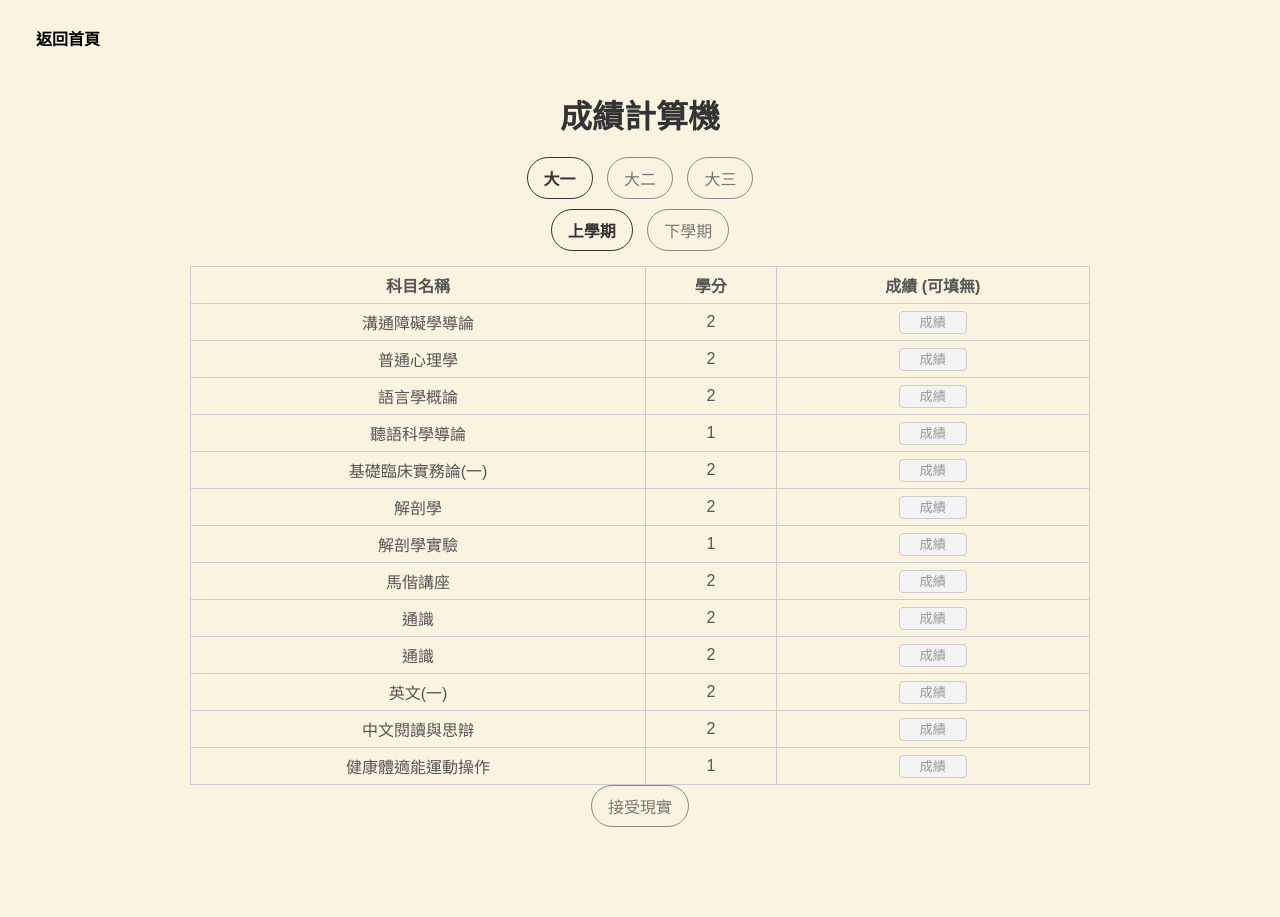
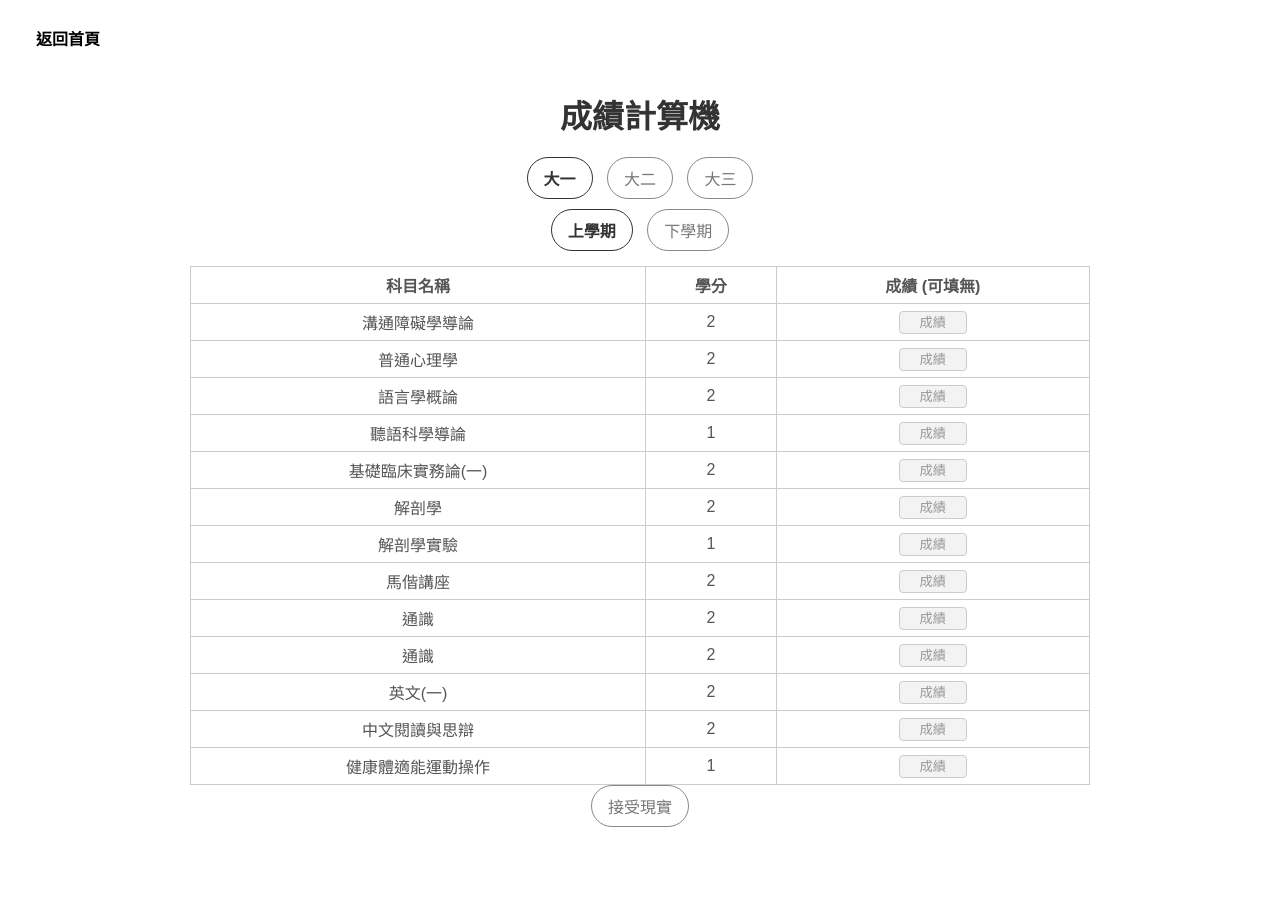
Before and after one commit to bensoncheng1118-coder/my-backend1, a Flask app: page /grade_calculator in a window 1280 px wide. Run offline with Flask 3, Linux system fonts and the light colour scheme; data that the repository does not hold is empty; some libraries are stand-ins or nearby versions.

Commit message:
Update grade_calculator.html

```diff
--- a/templates/grade_calculator.html
+++ b/templates/grade_calculator.html
@@ -7,7 +7,7 @@
     /* 全頁面白色背景 */
     body {
       font-family: "Microsoft JhengHei", Arial, sans-serif;
-      background-color: #faf3e0; /* 白底 */
+      background-color: white; /* 白底 */
       background-image: none; /* 不用背景素材 */
       background-repeat: no-repeat;
       background-attachment: initial;
```
